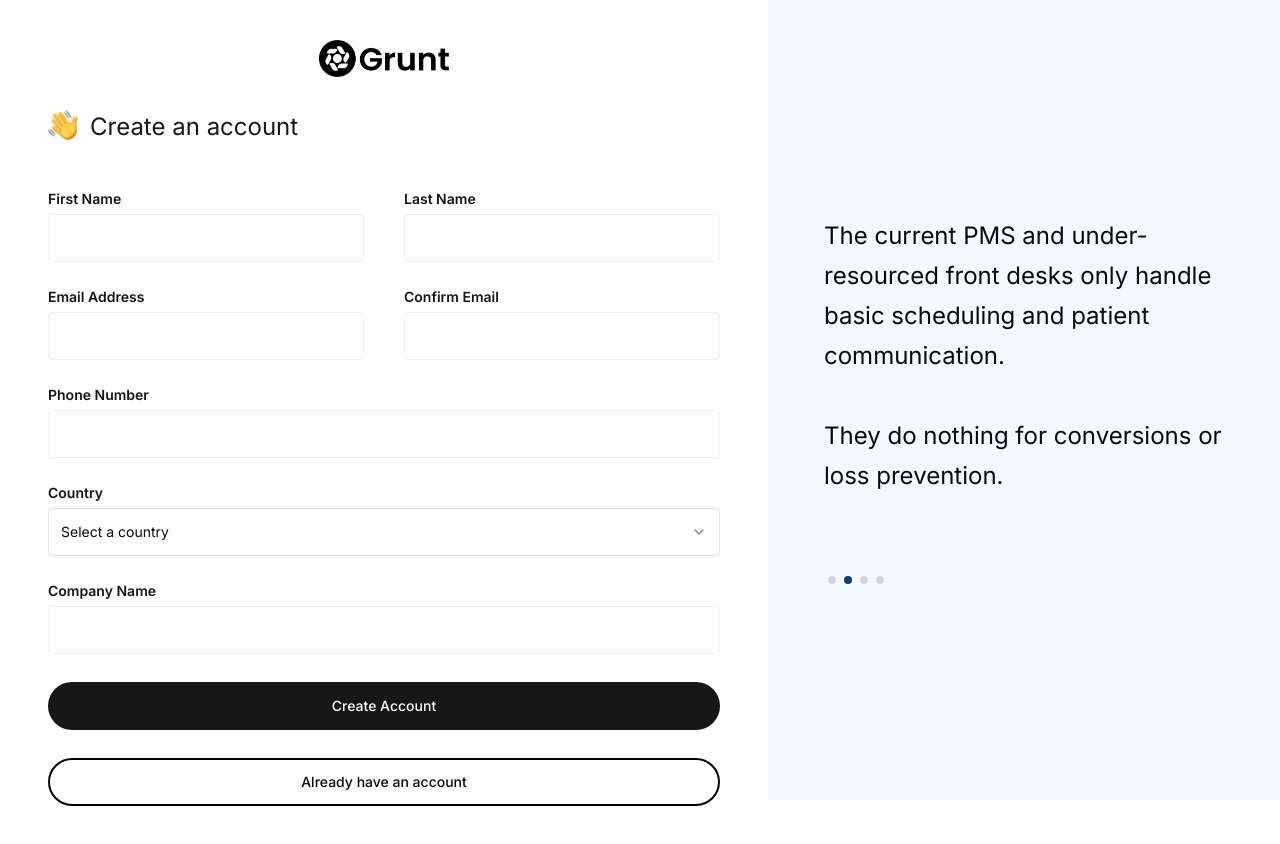
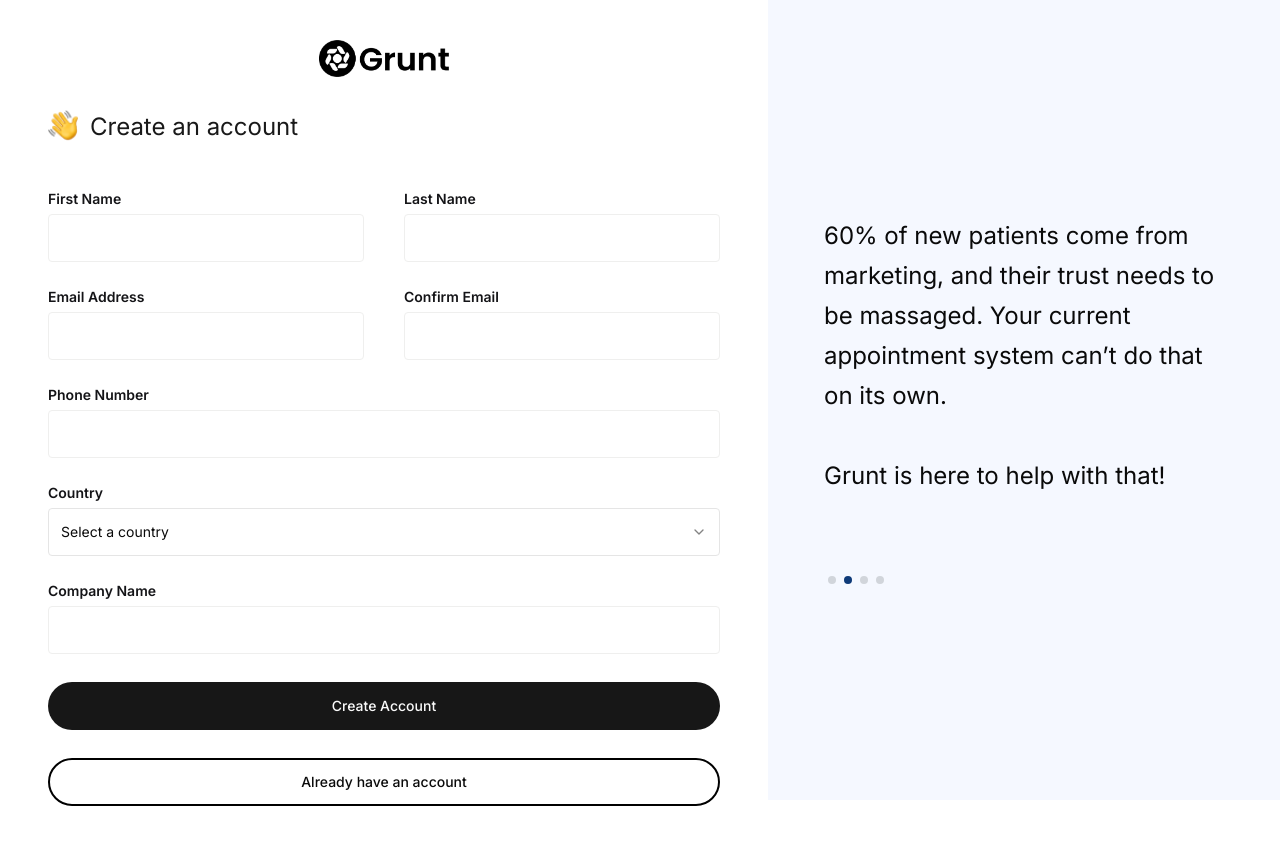
Before and after one commit to gruntai/dental, a Next.js app: page /signup in a window 1280 px wide. Built offline with nearby package versions, Linux system fonts and the light colour scheme.

Commit message:
slight change in carousel

```diff
--- a/src/features/auth/carouselInfo.tsx
+++ b/src/features/auth/carouselInfo.tsx
@@ -7,6 +7,10 @@ import "swiper/css/pagination";
 import { cn } from "@/lib/utils";
 
 const slidesContent = [
+  {
+    p1: "Did you know that just one missed lead or no-show per day can cost $20K–$70K annually?",
+    p2: "Most practices miss up to 60% of leads and face 15–20% no-show rates!",
+  },
   {
     p1: "60% of new patients come from marketing, and their trust needs to be massaged. Your current appointment system can’t do that on its own.",
     p2: "Grunt is here to help with that!",
@@ -18,10 +22,6 @@ const slidesContent = [
   {
     p1: "Existing patients are sometimes unreliable, 15-20% of them miss their appointments or cancel last minute.",
     p2: "Grunt detects no shows and instantly fills gaps with your waitlist.",
-  },
-  {
-    p1: "Did you know that just one missed lead or no-show per day can cost $20K–$70K annually?",
-    p2: "Most practices miss up to 60% of leads and face 15–20% no-show rates!",
   },
 ];
 
```
